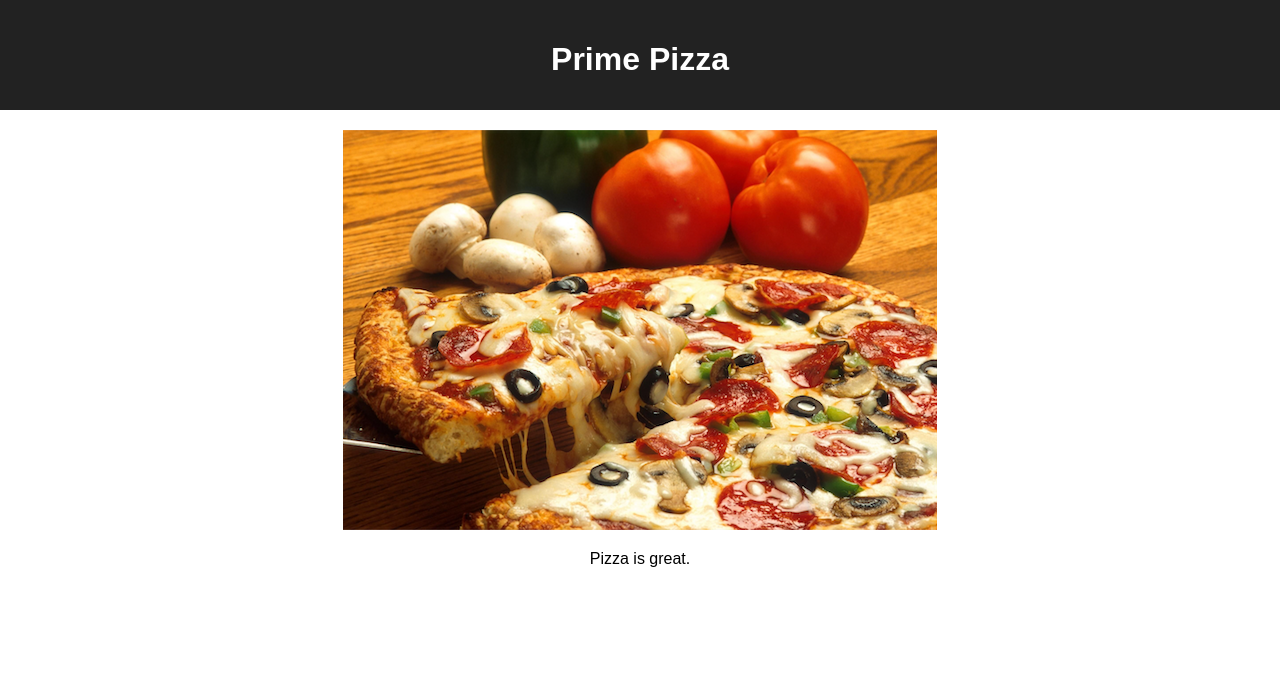
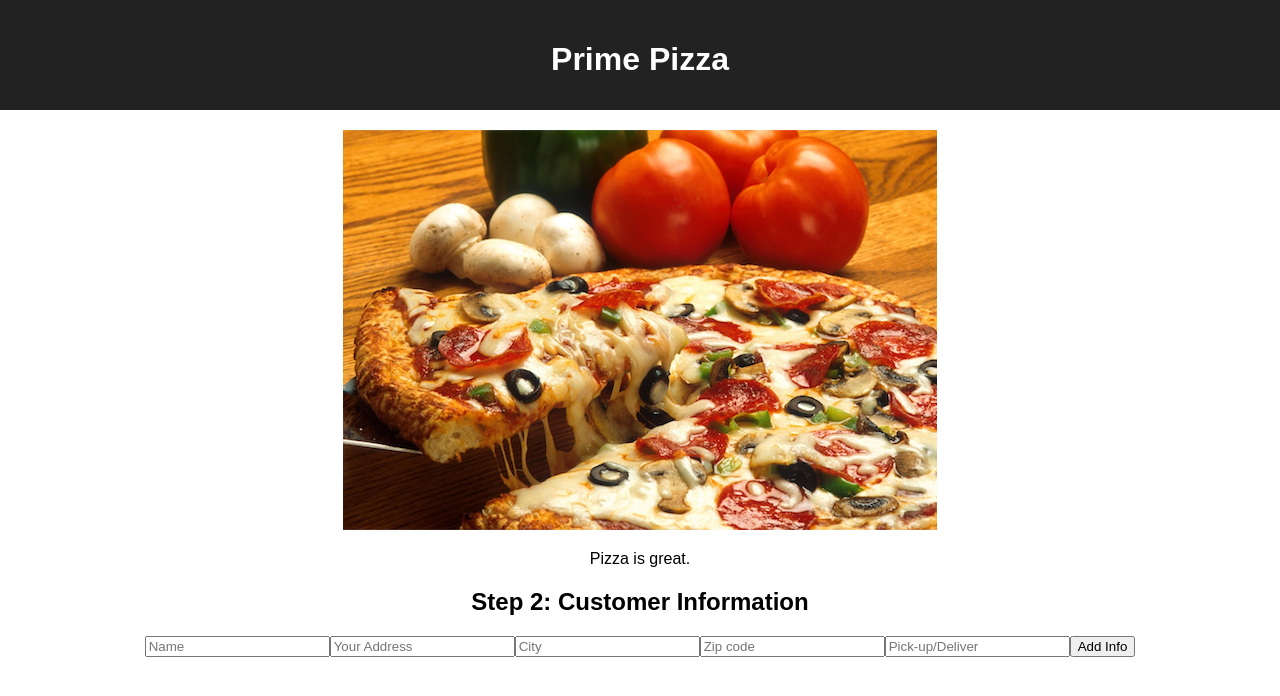
Before and after one commit to Nanookers/pizzaParlor, a React (Create React App) app: page /#/Form in a window 1280 px wide. Shown: the top 696 px of the page. Built offline with nearby package versions, Linux system fonts and the light colour scheme.

Commit message:
POST goes through server, rejects in db

```diff
--- a/package.json
+++ b/package.json
@@ -8,10 +8,10 @@
     "pg": "^8.2.1",
     "react": "^17.0.1",
     "react-dom": "^17.0.1",
-    "react-redux": "^7.2.6",
+    "react-redux": "^7.2.9",
     "react-router-dom": "^5.3.0",
     "react-scripts": "^5.0.1",
-    "redux": "^4.1.2",
+    "redux": "^4.2.0",
     "redux-logger": "^3.0.6"
   },
   "devDependencies": {
--- a/src/components/App/App.jsx
+++ b/src/components/App/App.jsx
@@ -1,10 +1,13 @@
 import React from 'react';
 import axios from 'axios';
 import './App.css';
+import Form from './Form/Form';
+import { HashRouter as Router, Route, Link } from 'react-router-dom';
 
 function App() {
 
   return (
+    <Router>
     <div className='App'>
       <header className='App-header'>
         <h1 className='App-title'>Prime Pizza</h1>
@@ -12,8 +15,11 @@ function App() {
 
       <img src='images/pizza_photo.png' />
       <p>Pizza is great.</p>
-
+      <Route exact path="/Form">
+        <Form />
+      </Route>
     </div>
+    </Router>
   );
 }
 
--- /dev/null
+++ b/src/components/App/Form/Form.jsx
@@ -0,0 +1,95 @@
+import { useState } from "react";
+import { useDispatch } from "react-redux"
+import axios from "axios";
+
+
+function Form(){
+    const [name, setName] = useState('')
+    const [address, setAddress] = useState('')
+    const [city, setCity] = useState('')
+    const [zip, setZip] = useState('')
+    const [type, setType] = useState('')
+
+    // const dispatch = useDispatch();
+
+    function handleSubmit(event) {
+        event.preventDefault();
+
+        axios({
+            method: 'POST',
+            url: '/api/order',
+            data: {
+                customer_name: name,
+                street_address: address,
+                city: city,
+                zip: zip,
+                type: type,
+                total: 12.35,
+                pizzas: [{
+                    "id": "1",
+                    "quantity": "1"
+                  },{
+                    "id": "2",
+                    "quantity": "1"
+                  }]
+
+            }
+        }).then((response) => {
+
+        }).catch((err) => {
+            console.error('POST broke', err);
+        })
+    }
+
+
+    return (
+        <>
+            <h2>Step 2: Customer Information</h2>
+            <form onSubmit={handleSubmit}>
+                <input
+                    required
+                    placeholder="Name"
+                    value={name}
+                    onChange={(event) => setName(event.target.value)}>
+                </input>
+
+                <input
+                    required
+                    placeholder="Your Address"
+                    value={address}
+                    onChange={(event) => setAddress(event.target.value)}>
+                </input>
+
+                <input
+                    required
+                    placeholder="City"
+                    value={city}
+                    onChange={(event) => setCity(event.target.value)}>
+                </input>
+
+                <input
+                    required
+                    placeholder="Zip code"
+                    value={zip}
+                    onChange={(event) => setZip(event.target.value)}>
+                </input>
+
+            {/* Using Text box as  temporary place holder */}
+
+                <input
+                    required
+                    placeholder="Pick-up/Deliver"
+                    value={type}
+                    onChange={(event) => setType(event.target.value)}>
+                </input>
+
+                <button type="submit">
+                     Add Info
+                </button>
+            </form>
+
+        </>
+    )
+}
+
+export default Form
```
Also changed, not shown: src/index.js (+7 -0 lines), 1 other file (tests, documents, lock files or other folders).
